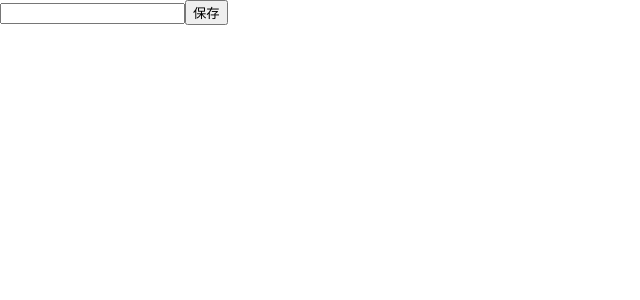
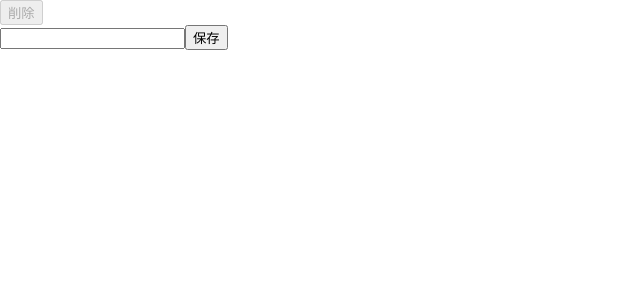
Before and after one commit to keita1899/context_todo_app, a React (Create React App) app: page / in a window 1280 px wide. Shown: the top 300 px of the page, without its empty margins (0-640 px from the left). Built offline with nearby package versions, Linux system fonts and the light colour scheme; the HTML template or start-up script is replaced by a standard one.

Commit message:
Todo削除機能作成

```diff
--- a/src/App.tsx
+++ b/src/App.tsx
@@ -26,8 +26,19 @@ const App: React.VFC = () => {
     setTodo(newTodo)
   }
 
+  const deleteTodo = (): void => {
+    if (!hasTodo) return
+    setTodo({
+      id: 0,
+      text: '',
+      isCompleted: false,
+      isEdit: false,
+    })
+  }
+
   return (
     <div className="App">
+      <button className="delete-button" onClick={deleteTodo} disabled={!hasTodo}>削除</button>
       {hasTodo && (
         <Todo todo={todo} />
       )}
```
